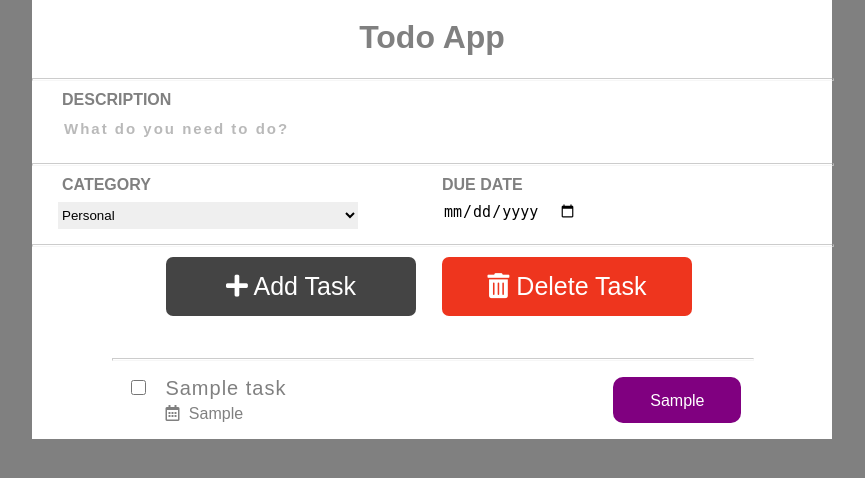
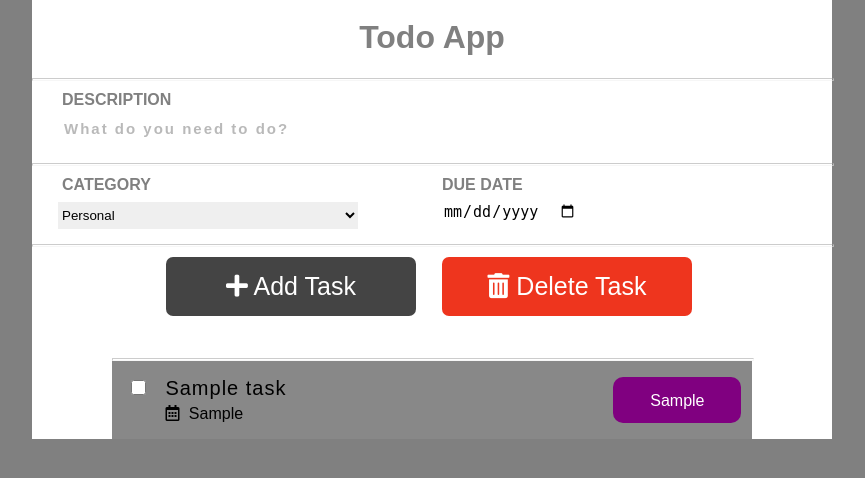
Before and after one commit to preetck/To-Do-App, a Node server app: page / in a window 1280 px wide. Shown: the part 22-500 px from the top of the page, without its empty margins (208-1073 px from the left). Run offline with Node 20, Linux system fonts and the light colour scheme; tables that the repository leaves empty hold one stand-in row (values such as "Sample post"); some libraries are stand-ins or nearby versions.

Commit message:
Responsivity added

```diff
--- a/assets/css/home.css
+++ b/assets/css/home.css
@@ -3,6 +3,7 @@ body{
     color:grey;
     font-family: Arial, Helvetica, sans-serif;
     /* max-height:100px; */
+    margin-top:0px !important;
 }
 #app{
     width:800px;
--- /dev/null
+++ b/assets/css/responsiveness.css
@@ -0,0 +1,31 @@
+@media screen and (max-width:360px){
+    .buttons{
+        flex-wrap: wrap;
+        margin-top:20px;
+    }
+    .buttons div{
+        width:100%;
+        text-align: center;
+    }
+    #app{
+        width:100%;
+
+    }
+    #app h1{
+        padding-top:0px !important;
+    }
+    body{
+        margin:0px !important;
+        background-color: white !important;
+        /* overflow-y: hidden !important; */
+    }
+    .todo-data{
+        padding-left: 15px;
+        width: 60% !important;
+        text-align: start !important;
+    }
+    .task-listing{
+        margin-left:0;
+        width:100%;
+    }
+}
--- /dev/null
+++ b/assets/js/delete-tasks.js
@@ -0,0 +1,24 @@
+$(".delete-button").click(function(){
+    var selected = [];
+    $('.checkbox-tasks:checked').each(function() {
+        selected.push($(this).attr('value'));
+    });
+    if(selected.length){
+        $.ajax({
+            url:'/delete-tasks',
+            type: 'POST',
+            data: { ids: selected },
+            success: function (data, status) {
+                console.log('Success')
+                location.href = '/'
+            },
+            error: function (errorMessage) {
+                console.log(errorMessage)
+            }
+        });
+    }
+    else{
+        alert("No items are selected for delete.")
+    }
+
+});
--- a/controllers/homeController.js
+++ b/controllers/homeController.js
@@ -1,34 +1,46 @@
 const Tasks = require('../models/tasks')
-module.exports.home = function(req,res){
+module.exports.home = function (req, res) {
     Tasks.find({}, function (err, tasks) {
         if (err) {
             console.log("Error in fetching contacts")
             return;
         }
         return res.render('home', {
-            title: 'My Contacts',
+            title: 'Todo App',
             tasks_list: tasks,
         });
     })
 }
 
-module.exports.addTask = function(req,res){
-    // console.log(new Date(req.body.task_created).toISOString().split('T')[0])
+module.exports.addTask = function (req, res) {
+    current_date = new Date(req.body.task_created).toISOString().split('T')[0]
+    todays_date = new Date().toISOString().split('T')[0];
+    color = ''
+    if(current_date < todays_date){
+        color = 'rgb(255, 102, 102, 0.5)'
+    }
+    else if(current_date == todays_date){
+        color = "rgb(222, 255, 102, 0.5)"
+    }
+    else{
+        color = "rgb(102, 255, 112, 0.5)"
+    }
     Tasks.create({
         task_name: req.body.task_name,
-        task_created : new Date(req.body.task_created).toISOString().split('T')[0],
+        task_created: new Date(req.body.task_created).toISOString().split('T')[0],
+        color:color,
         category: req.body.category,
-    },function(err,newTask){
-        if(err){
+    }, function (err, newTask) {
+        if (err) {
             console.log(err)
         }
-        else{
-            // console.log("*****", newTask);
+        else {
             return res.redirect("back");
         }
     })
 };
-module.exports.deleteTask = function(req,res){
+
+module.exports.deleteTask = function (req, res) {
     // console.log(req.body.ids)
     Tasks.deleteMany({
         _id: { $in: req.body.ids }
--- a/index.js
+++ b/index.js
@@ -1,8 +1,10 @@
 const express = require('express');
 const router = require("./routes");
-const db = require('./config/mongoose')
 const app = express();
 const port = '8000';
+
+//Setting up Database Connection
+const db = require('./config/mongoose')
 
 //Some Middlewares
 app.use(express.static('assets'))
--- a/models/tasks.js
+++ b/models/tasks.js
@@ -11,6 +11,10 @@ const taskSchema = new mongoose.Schema({
     category:{
         type:String,
         required:true
+    },
+    color:{
+        type:String,
+        required:true
     }
 });
 
--- a/views/home.ejs
+++ b/views/home.ejs
@@ -13,6 +13,8 @@
         crossorigin="anonymous" referrerpolicy="no-referrer" />
 
         <link rel="stylesheet" href="/css/home.css">
+        <link rel="stylesheet" href="/css/responsiveness.css">
+
 </head>
 
 <body>
@@ -41,22 +43,25 @@
                     <label style="font-weight: bold;">DUE DATE</label>
                     <!-- <input type="date" id="date" name="task_created" required> -->
                     <input type="date" id="date" name="task_created" min="2018-01-01" required>
-
-
                 </div>
-
             </div>
             <hr style="padding:0">
             <div class="buttons">
+                <div>
                     <button type="submit" value="append" name="append" class="add-button">
                         <i class="fas fa-plus"></i>
                         Add Task
                     </button>
+                </div>
+
                 <!-- <a href="/delete-tasks"> -->
+                <div>
                     <button type="button" value="delete" name="delete" class="delete-button">
                         <i class="fas fa-trash-alt"></i>
                         Delete Task
                     </button>
+                </div>
+
                 <!-- </a>  -->
 
             </div>
@@ -64,12 +69,13 @@
         <div id="work-listing">
             <% for(let task of tasks_list) {%>
                 <hr style="padding:0" class="task-listing-hr">
-                <div class="task-listing">
+                <div class="task-listing" style="background-color:<%= task.color %>;">
                     <div style="width:6%;padding-left:15px;">
                         <input type="checkbox" class="checkbox-tasks" name="task" value="<%= task._id %>">
                     </div>
-                    <div style="width:70%">
-                        <label style="display: block;font-size:20px;letter-spacing:1px;margin-bottom:5px;">
+
+                    <div style="width:70%;color:black" class="todo-data">
+                        <label style="text-align:start;display: block;font-size:20px;letter-spacing:1px;margin-bottom:5px">
                             <%= task.task_name %>
                         </label>
                         <label>
@@ -77,8 +83,7 @@
                             <%= task.task_created %>
                         </label>
                     </div>
-                    <div
-                        style="width:20%;text-align:center;background:purple;padding-top:15px;border-radius:10px;color:white">
+                    <div style="max-height:33px;width:20%;text-align:center;background:purple;padding-top:15px;border-radius:10px;color:white">
                         <%= task.category %>
                     </div>
 
@@ -88,28 +93,7 @@
 
     </div>
     <script type="text/javascript" src="http://code.jquery.com/jquery-1.7.1.min.js"></script>
-
-    <script>
-        $(".delete-button").click(function(){
-            var selected = [];
-            $('.checkbox-tasks:checked').each(function() {
-                selected.push($(this).attr('value'));
-            });
-            $.ajax({
-                url:'/delete-tasks',
-                type: 'POST',
-                data: { ids: selected },  // data to submit
-                success: function (data, status, xhr) {
-                    console.log('Success')
-                    location.href = '/'
-                },
-                error: function (jqXhr, textStatus, errorMessage) {
-                    console.log(errorMessage)
-                }
-            });
-        });
-
-    </script>
+    <script type="text/javascript" src="/js/delete-tasks.js"></script>
 </body>
 
 </html>
```
Lines whose indentation alone changed are shown as unchanged.
